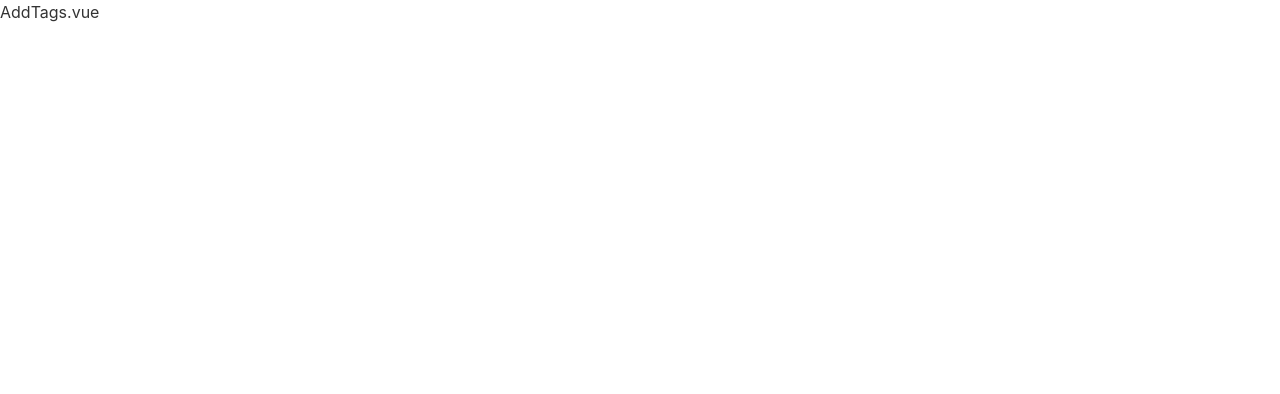
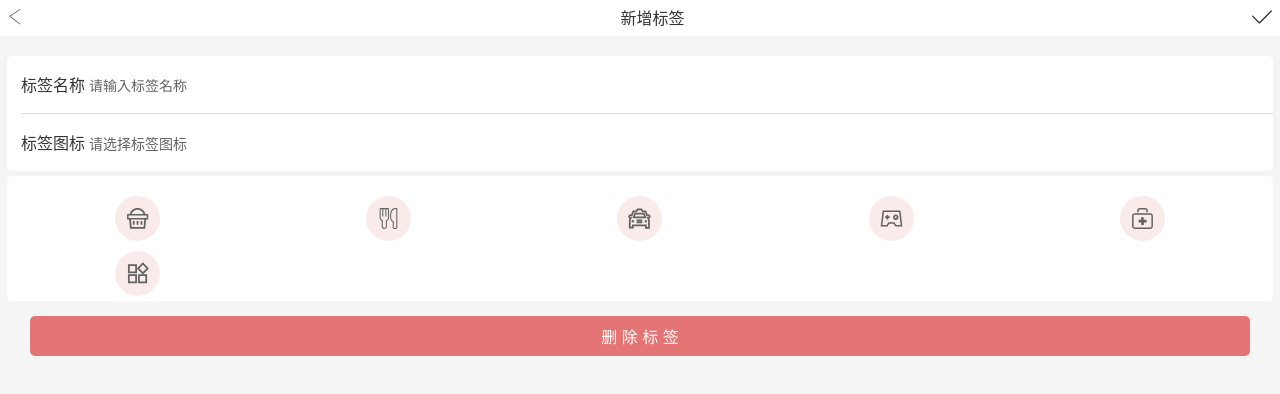
Before and after one commit to Ly-e/bookkeeping, a Vue app: page /#/addtags in a window 1280 px wide. Shown: the top 394 px of the page. Built offline with nearby package versions, Linux system fonts and the light colour scheme; the HTML template or start-up script is replaced by a standard one.

Commit message:
修改了下跳转

```diff
--- a/src/views/AddTags.vue
+++ b/src/views/AddTags.vue
@@ -1,10 +1,158 @@
 <template>
-  <div>AddTags.vue</div>
+  <div class="page">
+    <top-bar :link="link">
+      新增标签
+      <button class="ok" @click="createTag">
+        <Icon name="ok" />
+      </button>
+    </top-bar>
+    <div class="tagData">
+      <div class="input-wrapper">
+        <span>标签名称</span>
+        <input
+          type="text"
+          v-model="value"
+          @update:value="onUpdateTagName"
+          placeholder="请输入标签名称"
+        />
+      </div>
+      <div class="output-wrapper">
+        <span>标签图标</span>
+        <div class="output">
+          {{ output }}
+        </div>
+      </div>
+    </div>
+    <IconList :dataSource="iconList" @update:value="onUpdateIcon" />
+    <button class="deleteTag">删 除 标 签</button>
+  </div>
 </template>
 
-<script>
-export default {};
+<script lang="ts">
+import Vue from "vue";
+import { Component, Prop, Watch } from "vue-property-decorator";
+import TopBar from "@/components/TopBar.vue";
+import IconList from "@/components/IconList.vue";
+import tagListModel from "@/models/tagListModel";
+
+tagListModel.fetch();
+@Component({
+  components: { TopBar, IconList },
+})
+export default class CreateTag extends Vue {
+  tags = tagListModel.data;
+  link: string = "/keepone";
+  output: string = "请选择标签图标";
+  iconList: string[] = [
+    "shopping",
+    "food",
+    "transportation",
+    "entertainment",
+    "medicalSupplies",
+    "others",
+  ];
+  value: string = "";
+  @Watch("value")
+  onNotesValueChanged(value: string) {
+    this.$emit("update:vlaue", value);
+  }
+  onUpdateTagName(name: string) {
+    console.log(name);
+  }
+  icon: string = "";
+  onUpdateIcon(icon: string) {
+    this.icon = icon;
+  }
+
+  createTag() {
+    const name = this.value;
+    const icon = this.icon;
+    if (name && icon) {
+      const message = tagListModel.create(name, icon);
+      if (message === "duplicated") {
+        window.alert("标签名重复，请重新输入！");
+      } else if (message === "success") {
+        window.alert("添加成功！");
+        this.$router.push("/keepone");
+      }
+    } else if (!name) {
+      window.alert("请输入标签名！");
+    } else if (icon === "") {
+      window.alert("请选择标签图标！");
+    }
+  }
+}
 </script>
 
 <style lang="scss" scoped>
+@import "~@/assets/style/helper.scss";
+.page {
+  background: $color-background;
+  min-height: 100vh;
+  display: flex;
+  flex-direction: column;
+  flex-wrap: wrap;
+  position: relative;
+  .ok {
+    position: absolute;
+    top: 5px;
+    right: 8px;
+    border: none;
+    background: transparent;
+    color: $color-Default;
+  }
+  .tagData {
+    display: flex;
+    flex-direction: column;
+    flex-wrap: wrap;
+    background-color: white;
+    border-radius: 5px;
+    box-shadow: 0 0 5px rgba($color-shadow, 0.3);
+    margin-top: 20px;
+    margin-left: 7px;
+    margin-right: 7px;
+    .input-wrapper {
+      display: flex;
+      align-items: center;
+      border-bottom: 1px solid $color-line;
+      margin-left: 14px;
+      > input {
+        flex: 1;
+        border: none;
+        margin-left: 4px;
+        min-height: 54px;
+        margin-top: 3px;
+      }
+      input::placeholder {
+        font-size: 14px;
+        color: $color-lightFont;
+      }
+    }
+    .output-wrapper {
+      display: flex;
+      min-height: 54px;
+      align-items: center;
+      margin-left: 14px;
+      .output {
+        flex: 1;
+        margin-left: 4px;
+        min-height: 54px;
+        margin-top: 3px;
+        height: 54px;
+        line-height: 54px;
+        font-size: 14px;
+        color: $color-lightFont;
+      }
+    }
+  }
+  .deleteTag {
+    margin: 10px 30px;
+    border: none;
+    background-color: $color-labelSelected;
+    border-radius: 5px;
+    min-height: 40px;
+    font-size: 16px;
+    color: white;
+  }
+}
 </style>
--- a/src/views/KeepOne.vue
+++ b/src/views/KeepOne.vue
@@ -20,13 +20,13 @@ import recordListModel from "@/models/recordListModel";
 import tagListModel from "@/models/tagListModel";
 
 const recordsList = recordListModel.fetch();
-const tagList = tagListModel.fetch();
+tagListModel.fetch();
 
 @Component({
   components: { TopBar, TagsBar, AddBar },
 })
 export default class KeepOne extends Vue {
-  tags = tagList;
+  tags = tagListModel.data;
   record: RecordItem = { tags: [], notes: "", type: "-", amount: 0 };
   recordsList: RecordItem[] = recordsList;
 
```
